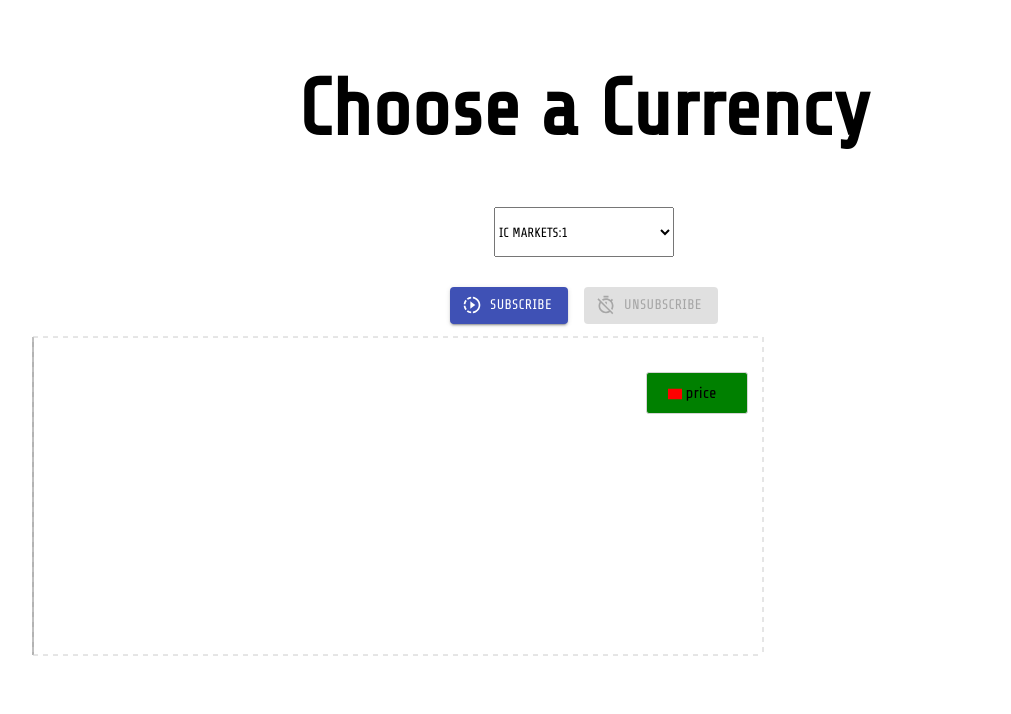
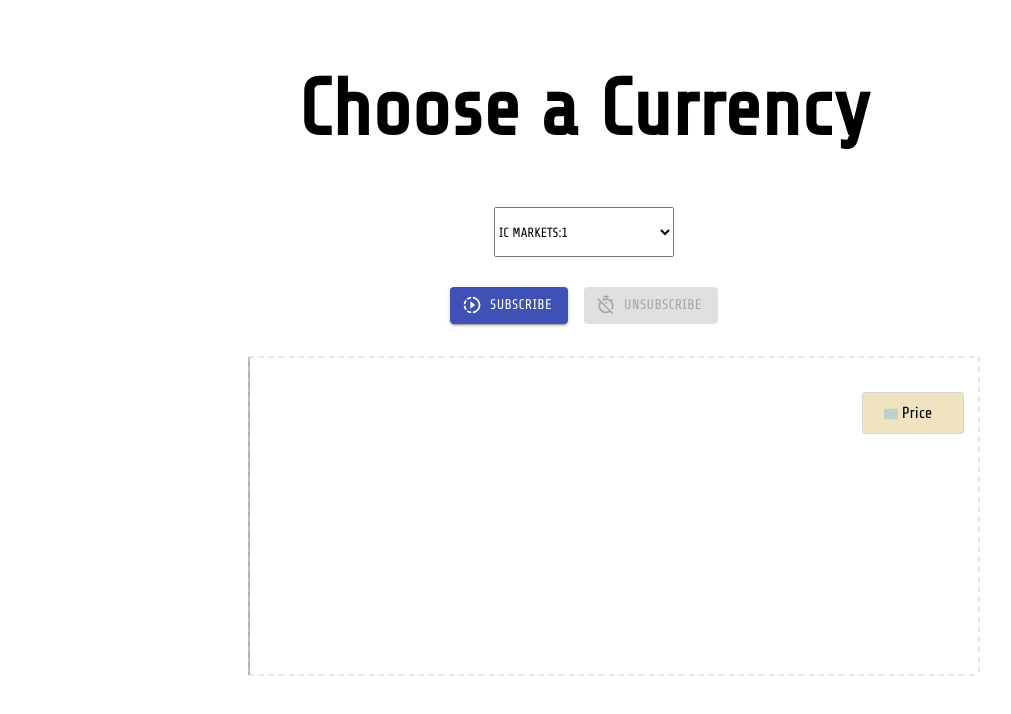
Before and after one commit to AlexDeMichieli/Trading_API, a React (Create React App) app in the folder client/: page / in a window 1280 px wide. Shown: the top 714 px of the page, without its empty margins (56-1067 px from the left). Built offline with nearby package versions, Linux system fonts and the light colour scheme; no server answers.

Commit message:
saving progress

```diff
--- a/client/src/App.js
+++ b/client/src/App.js
@@ -44,7 +44,7 @@
 
       socket.on('userconnected', (event) =>{
 
-        const socket = new WebSocket('wss://ws.finnhub.io?token=bsjfs77rh5rcthrmat10');
+        const socket = new WebSocket('wss://ws.finnhub.io?token=bsrnaun48v6tucpgh73g');
 
         // Connection opened -> Subscribe
         // Listen for messages
@@ -59,9 +59,9 @@
                  let timeStamp = new Date(stream.data[key].t).toLocaleTimeString("en-US")
 
                     let chartData = {
-                            price: stream.data[key].p,
-                            time: timeStamp,
-                            name: stream.data[key].s
+                            Price: stream.data[key].p,
+                            Time: timeStamp,
+                            Name: stream.data[key].s
                     }
                             array.push(chartData)
 
@@ -136,6 +136,8 @@
             <option value="BINANCE:ETHBTC">BINANCE:ETHBTC</option>
             <option value="BINANCE:BTCUSDT">BINANCE:BTCUSDT</option>
             <option value="BINANCE:ZRXETH">BINANCE:ZRXETH</option>
+            <option value="BINANCE:MCOBTC">BINANCE:MCOBTC</option>
+
           </select>
         </Box>
         <Box display="flex" className={classes.box} flexDirection="row" justifyContent="center" bgcolor="background.paper">
@@ -152,7 +154,9 @@
 
       {console.log(typeof response, response)}
       </div>
-      {charts()}
+      <Box className ='chartBox'>
+        {charts()}
+      </Box>
       </Container>
     );
   }
--- a/client/src/components/chart.js
+++ b/client/src/components/chart.js
@@ -5,12 +5,12 @@ export default function chart(props) {
 
     return (
       <BarChart width={800} height={400} data={props.data}>
-      <XAxis dataKey="time" stroke="#8884d8" />
+      <XAxis dataKey="Time" stroke="#8884d8" />
       <YAxis />
       <Tooltip wrapperStyle={{ width: 500, backgroundColor: '#ccc' }} />
-      <Legend width={100} wrapperStyle={{ top: 40, right: 20, backgroundColor: 'green', border: '1px solid #d5d5d5', borderRadius: 3, lineHeight: '40px' }} />
+      <Legend width={100} wrapperStyle={{ top: 40, right: 20, backgroundColor: '#EFE4BF', border: '1px solid #d5d5d5', borderRadius: 3, lineHeight: '40px' }} />
       <CartesianGrid stroke="#ccc" strokeDasharray="5 5" />
-      <Bar dataKey="price" fill="red" barSize={40} />
+      <Bar dataKey="Price" fill="#BED2CB" barSize={40} />
     </BarChart>
     )
 }
--- a/client/src/style.css
+++ b/client/src/style.css
@@ -10,3 +10,9 @@
     width: 180px;
     height: 50px;
 }
+
+.chartBox{
+    display: flex;
+    justify-content: center;
+    margin-top: 20px;
+}
```
